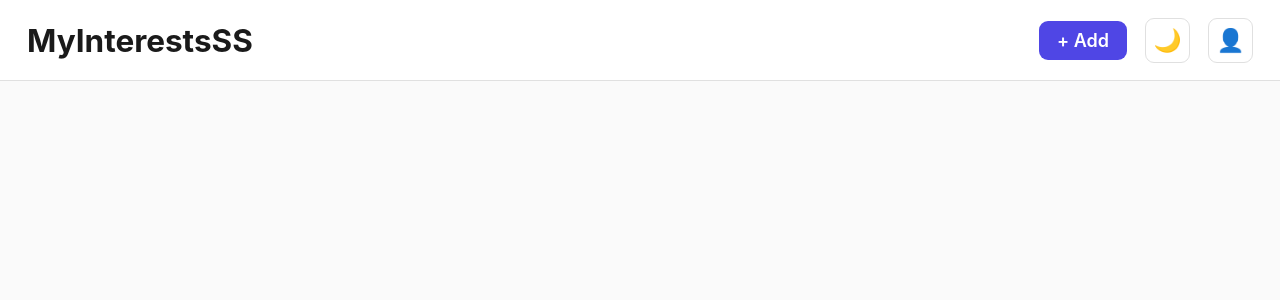
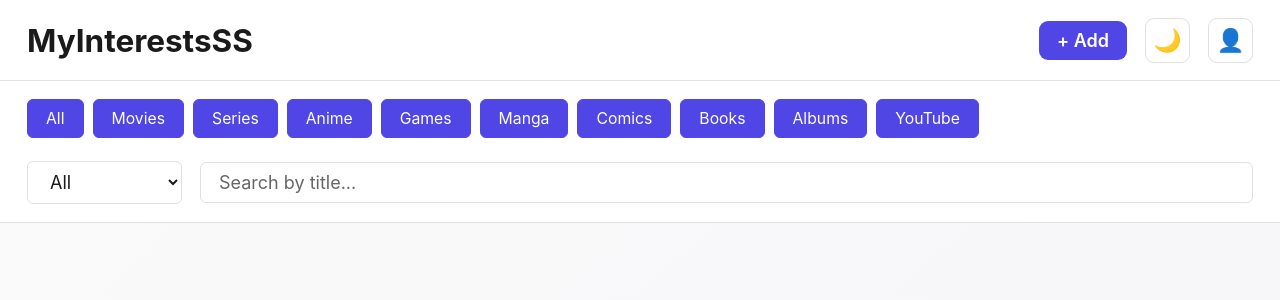
Before and after one commit to arturtugui/tum-web-lab6, a React (Vite) app in the folder my-app/: page / in a window 1280 px wide. Shown: the top 300 px of the page. Built offline with nearby package versions, Linux system fonts and the light colour scheme.

Commit message:
feat: add filter bar with categories and filtering categories and search

```diff
--- a/my-app/src/App.jsx
+++ b/my-app/src/App.jsx
@@ -1,10 +1,15 @@
 import Navbar from './components/Navbar'
+import FilterBar from './components/FilterBar'
 import './styles/App.css'
 
 function App() {
 
   return (
-    <Navbar />
+    <div className="app-container">
+      <Navbar />
+      <FilterBar />
+      <div className="content-placeholder"></div>
+    </div>
   )
 }
 
--- /dev/null
+++ b/my-app/src/components/FilterBar.css
@@ -0,0 +1,129 @@
+/* ============================================================================
+   FILTER BAR
+   ============================================================================ */
+
+.filter-bar {
+  position: sticky;
+  top: 4.5rem;
+  background-color: var(--card-bg);
+  border-bottom: 1px solid var(--border);
+  padding: var(--spacing-md) var(--spacing-lg);
+  z-index: 10;
+}
+
+/* Category Tabs Section */
+.filter-section {
+  margin-bottom: var(--spacing-md);
+}
+
+.category-tabs {
+  display: flex;
+  flex-direction: row;
+  gap: var(--spacing-sm);
+  overflow-x: auto;
+  padding-bottom: var(--spacing-xs);
+  scroll-behavior: smooth;
+}
+
+.category-tabs::-webkit-scrollbar {
+  height: 6px;
+}
+
+.category-tabs::-webkit-scrollbar-track {
+  background: transparent;
+}
+
+.category-tabs::-webkit-scrollbar-thumb {
+  background: var(--border);
+  border-radius: 3px;
+}
+
+.category-tabs::-webkit-scrollbar-thumb:hover {
+  background: var(--text-secondary);
+}
+
+.tab-btn {
+  padding: var(--spacing-sm) var(--spacing-md);
+  border: 1px solid var(--border);
+  border-radius: 6px;
+  background-color: transparent;
+  color: var(--text-secondary);
+  font-size: var(--font-size-sm);
+  font-family: var(--font-family);
+  cursor: pointer;
+  white-space: nowrap;
+  transition: all 0.2s ease;
+}
+
+.tab-btn:hover {
+  border-color: var(--accent);
+  color: var(--accent);
+}
+
+
+.tab-btn-active {
+  background-color: var(--accent);
+  color: white;
+  border-color: var(--accent);
+}
+
+.tab-btn-active:hover {
+  background-color: var(--accent-hover);
+  color: white;
+}
+
+/* Status Filter & Search Controls */
+.filter-controls {
+  display: flex;
+  gap: var(--spacing-md);
+  align-items: center;
+}
+
+.filter-dropdown {
+  padding: var(--spacing-sm) var(--spacing-md);
+  border: 1px solid var(--border);
+  border-radius: 6px;
+  background-color: var(--card-bg);
+  color: var(--text);
+  font-size: var(--font-size-base);
+  font-family: var(--font-family);
+  cursor: pointer;
+  transition: all 0.2s ease;
+}
+
+.filter-dropdown:hover {
+  border-color: var(--accent);
+}
+
+.filter-dropdown:focus {
+  outline: none;
+  border-color: var(--accent);
+  box-shadow: 0 0 0 2px rgba(79, 70, 229, 0.1);
+}
+
+.search-input {
+  flex: 1;
+  min-width: 200px;
+  padding: var(--spacing-sm) var(--spacing-md);
+  border: 1px solid var(--border);
+  border-radius: 6px;
+  background-color: var(--card-bg);
+  color: var(--text);
+  font-size: var(--font-size-base);
+  font-family: var(--font-family);
+  transition: all 0.2s ease;
+}
+
+.search-input::placeholder {
+  color: var(--text-secondary);
+}
+
+.search-input:hover {
+  border-color: var(--accent);
+}
+
+.search-input:focus {
+  outline: none;
+  border-color: var(--accent);
+  box-shadow: 0 0 0 2px rgba(79, 70, 229, 0.1);
+}
--- /dev/null
+++ b/my-app/src/components/FilterBar.jsx
@@ -0,0 +1,40 @@
+import './FilterBar.css'
+
+function FilterBar() {
+  const categories = ['All', 'Movies', 'Series', 'Anime', 'Games', 'Manga', 'Comics', 'Books', 'Albums', 'YouTube']
+  const statuses = ['All', 'Planned', 'In Progress', 'Completed', 'Dropped']
+
+  return (
+    <div className="filter-bar">
+      {/* Category Tabs */}
+      <div className="filter-section">
+        <div className="category-tabs">
+          {categories.map((cat) => (
+            <button key={cat} className="tab-btn tab-btn-active">
+              {cat}
+            </button>
+          ))}
+        </div>
+      </div>
+
+      {/* Status Filter & Search */}
+      <div className="filter-controls">
+        <select className="filter-dropdown">
+          {statuses.map((status) => (
+            <option key={status} value={status}>
+              {status}
+            </option>
+          ))}
+        </select>
+
+        <input
+          type="text"
+          className="search-input"
+          placeholder="Search by title..."
+        />
+      </div>
+    </div>
+  )
+}
+
+export default FilterBar
--- a/my-app/src/components/Navbar.css
+++ b/my-app/src/components/Navbar.css
@@ -6,6 +6,9 @@
   background-color: var(--card-bg);
   border-bottom: 1px solid var(--border);
   height: 4.5rem;
+  position: sticky;
+  top: 0;
+  z-index: 20;
 }
 
 .navbar-title {
--- a/my-app/src/styles/App.css
+++ b/my-app/src/styles/App.css
@@ -51,3 +51,18 @@ body {
   background-color: var(--bg);
   transition: background-color 0.2s, color 0.2s;
 }
+
+#root {
+  min-height: 100vh;
+}
+
+.app-container {
+  display: flex;
+  flex-direction: column;
+}
+
+.content-placeholder {
+  flex: 1;
+  min-height: 300vh;
+  background: linear-gradient(135deg, var(--bg) 0%, rgba(79, 70, 229, 0.05) 100%);
+}
```
